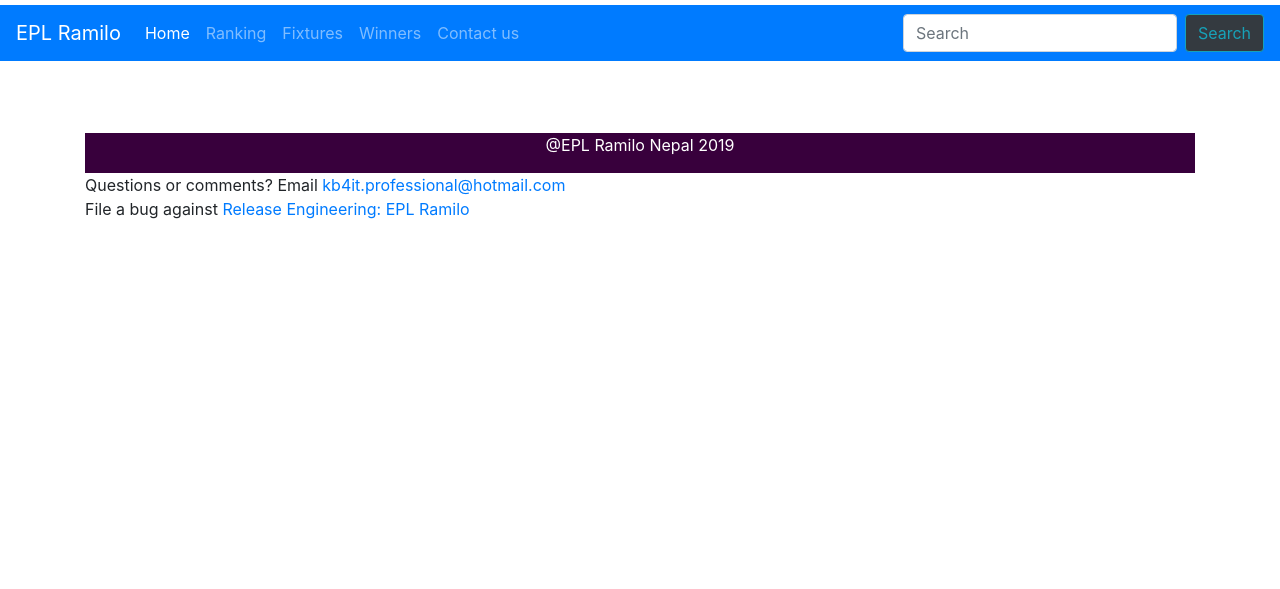
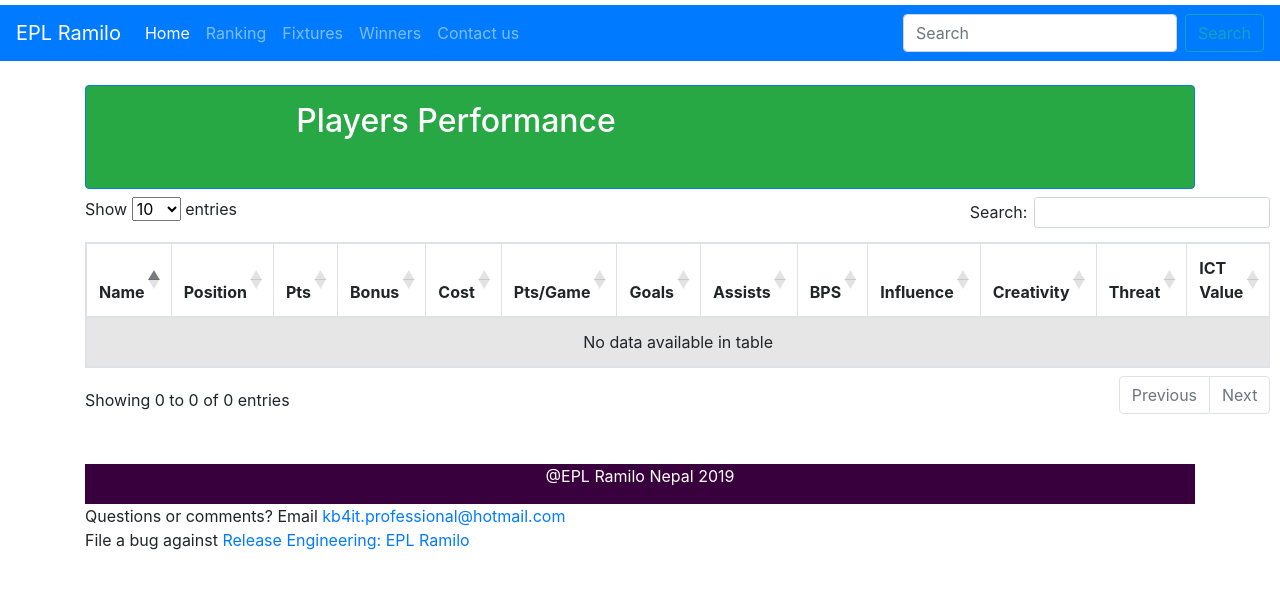
Before and after one commit to keshabb/fantasypremiereleague, a Django app: page /fpl/playerperformance.html in a window 1280 px wide. Shown: the top 589 px of the page. Run offline with Django 3.2, Linux system fonts and the light colour scheme; some libraries are stand-ins or nearby versions.

Commit message:
css formatting

```diff
--- a/fantasypremiereleague/fplapp/templates/fplapp/player_performance.html
+++ b/fantasypremiereleague/fplapp/templates/fplapp/player_performance.html
@@ -1,5 +1,72 @@
 {% extends "fplapp/layout.html" %}
+{% load fpl %}
 {% block content %}
+<link rel="stylesheet" href="https://cdnjs.cloudflare.com/ajax/libs/twitter-bootstrap/4.1.3/css/bootstrap.css" crossorigin="anonymous">
+<link rel="stylesheet" href="https://cdn.datatables.net/1.10.20/css/dataTables.bootstrap4.min.css" crossorigin="anonymous">
 <body>
+    <script src="https://code.jquery.com/jquery-3.3.1.slim.min.js" integrity="sha384-q8i/X+965DzO0rT7abK41JStQIAqVgRVzpbzo5smXKp4YfRvH+8abtTE1Pi6jizo" crossorigin="anonymous"></script>
+    <script src="https://cdnjs.cloudflare.com/ajax/libs/popper.js/1.14.7/umd/popper.min.js" integrity="sha384-UO2eT0CpHqdSJQ6hJty5KVphtPhzWj9WO1clHTMGa3JDZwrnQq4sF86dIHNDz0W1" crossorigin="anonymous"></script>
+    <script src="https://stackpath.bootstrapcdn.com/bootstrap/4.3.1/js/bootstrap.min.js" integrity="sha384-JjSmVgyd0p3pXB1rRibZUAYoIIy6OrQ6VrjIEaFf/nJGzIxFDsf4x0xIM+B07jRM" crossorigin="anonymous"></script>
+    <script src="https://cdn.datatables.net/1.10.20/js/jquery.dataTables.min.js" crossorigin="anonymous"></script>
+    <script src="https://cdn.datatables.net/1.10.20/js/dataTables.bootstrap4.min.js" crossorigin="anonymous"></script>
+    <script type="text/javascript">
+        $(document).ready(function() {
+            $('#players').DataTable();
+        } );
+    </script>
+    <div class="container">
+    <div class="row p-3 mb-2 bg-success text-white border border-primary rounded">
+  <div class="container-fluid col-md-8 title-desc">
+    <h2 class="bd-title">
+      <span>Players Performance</span>
+    </h2>
+    <br>
+  </div>
+    </div>
+</div>
+    <div class="container">
+        <div class="row">
+    <div class="table-container-fluid">
+    <table id="players" class="table table-striped table-bordered" style="width:100%">
+        <thead>
+            <tr>
+                <th>Name</th>
+                <th>Position</th>
+                <th>Pts</th>
+                <th>Bonus</th>
+                <th>Cost</th>
+                <th>Pts/Game</th>
+                <th>Goals</th>
+                <th>Assists</th>
+                <th>BPS</th>
+                <th>Influence</th>
+                <th>Creativity</th>
+                <th>Threat</th>
+                <th>ICT Value</th>
+            </tr>
+        </thead>
+        <tbody>
+        {% for player in players %}
+            <tr>
+                <td>{{ player.first_name }} {{ player.second_name }}</td>
+                <td>{{ player.element_type|position }}</td>
+                <td>{{ player.total_points }}</td>
+                <td>{{ player.bonus }}</td>
+                <td>{{ player.now_cost|price }} </td>
+                <td>{{ player.points_per_game }}</td>
+                <td>{{ player.goals_scored }}</td>
+                <td>{{ player.assists }}</td>
+                <td>{{ player.bps }}</td>
+                <td>{{ player.influence }}</td>
+                <td>{{ player.creativity }}</td>
+                <td>{{ player.threat }}</td>
+                <td>{{ player.ict_index }}</td>
+            </tr>
+        {% endfor %}
+        </tbody>
+    </table>
+    </div>
+    </div>
+        </div>
 </body>
 {% endblock %}
```
